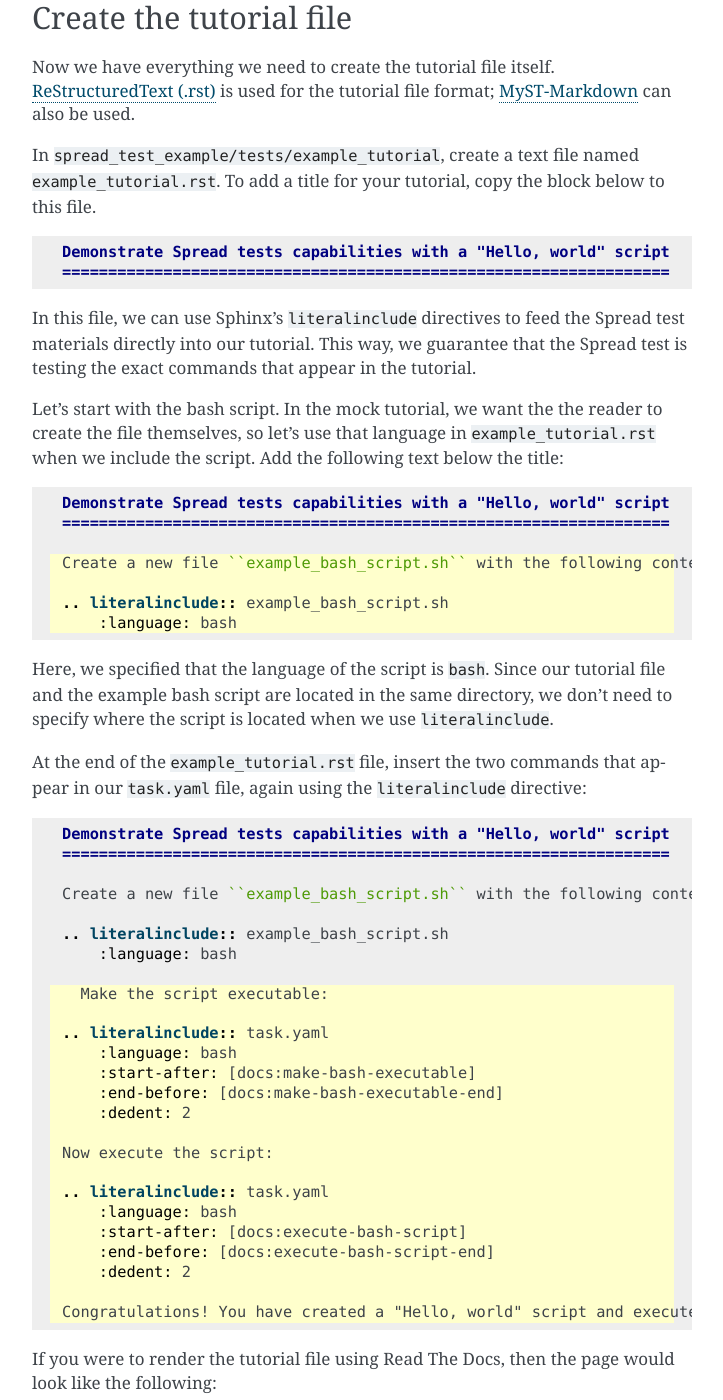
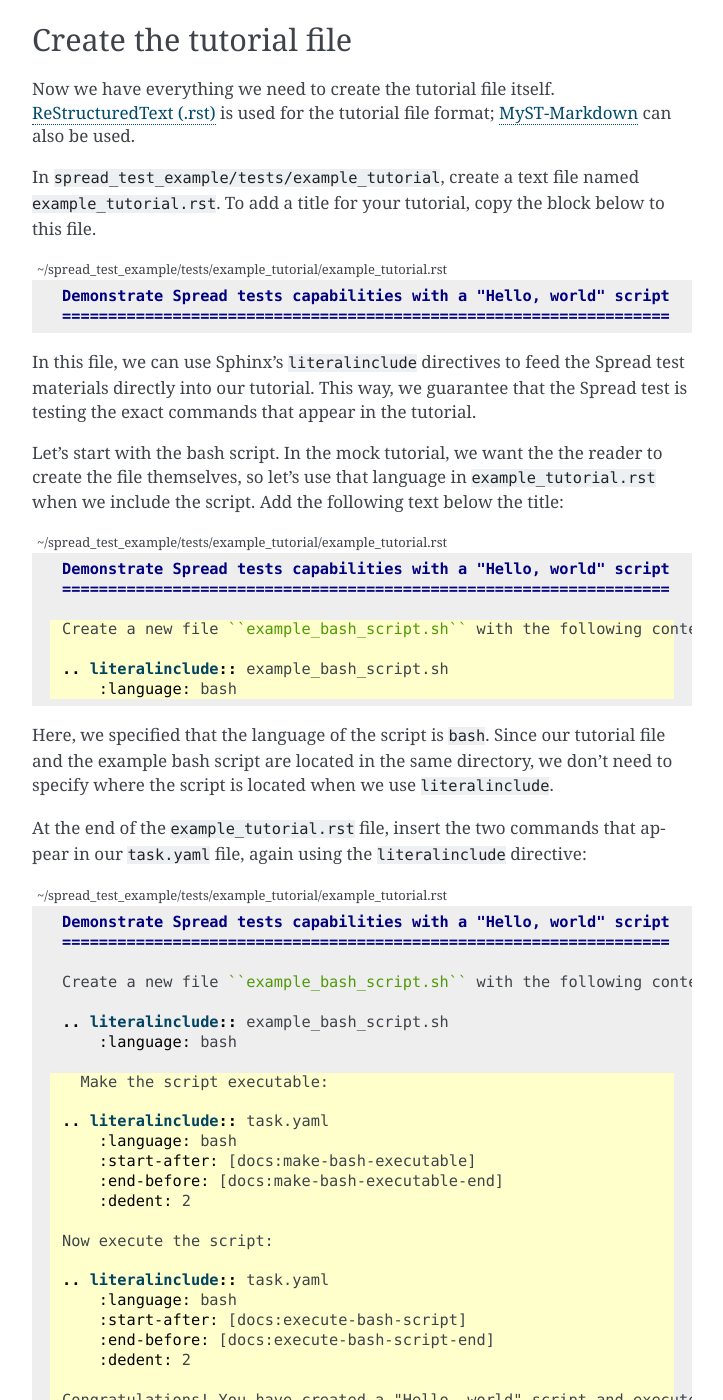
Before and after one commit to canonical/sphinx-docs-starter-pack, a Sphinx documentation site: the page built from docs/tutorial/set-up-automated-testing.rst, in a window 1280 px wide and 1400 px high, scrolled down 1996 px. Shown: the whole window, without its empty margins (388-1111 px from the left). Built offline with Sphinx 7.4.7, drawn with Linux system fonts in a browser that asks for light colours; pages that are not in the unit, such as notebooks, are missing from menus; some of the changed text lies outside the part shown.

Commit message:
Update set-up-automated-testing.rst

```diff
--- a/docs/tutorial/set-up-automated-testing.rst
+++ b/docs/tutorial/set-up-automated-testing.rst
@@ -54,6 +54,7 @@ In ``spread_test_example/tests/example_tutorial``, paste the following contents
 into a new file ``task.yaml``:
 
 .. code-block:: yaml
+    :caption: ~/spread_test_example/tests/example_tutorial/task.yaml
 
     ###########################################
     # IMPORTANT
@@ -96,6 +97,7 @@ named ``example_tutorial.rst``. To add a title for your tutorial, copy the
 block below to this file.
 
 .. code-block:: rst
+    :caption: ~/spread_test_example/tests/example_tutorial/example_tutorial.rst
 
     Demonstrate Spread tests capabilities with a "Hello, world" script
     ==================================================================
@@ -109,6 +111,7 @@ create the file themselves, so let's use that language in ``example_tutorial.rst
 when we include the script. Add the following text below the title:
 
 .. code-block:: rst
+  :caption: ~/spread_test_example/tests/example_tutorial/example_tutorial.rst
   :emphasize-lines: 4-7
 
   Demonstrate Spread tests capabilities with a "Hello, world" script
@@ -127,6 +130,7 @@ At the end of the ``example_tutorial.rst`` file, insert the two commands that
 appear in our ``task.yaml`` file, again using the ``literalinclude`` directive:
 
 .. code-block:: rst
+  :caption: ~/spread_test_example/tests/example_tutorial/example_tutorial.rst
   :emphasize-lines: 9-25
 
   Demonstrate Spread tests capabilities with a "Hello, world" script
@@ -171,6 +175,7 @@ Now let's create the Spread test file and include our example tutorial. From the
 following contents:
 
 .. code-block:: yaml
+    :caption: ~/spread_test_example/spread.yaml
 
     project: spread_test_example
 
@@ -184,6 +189,7 @@ Now we need to tell Spread about the ``example_tutorial`` Spread test. Add the
 following section to the end of ``spread.yaml``:
 
 .. code-block:: yaml
+    :caption: ~/spread_test_example/spread.yaml
     :emphasize-lines: 5-9
 
     project: spread_test_example
@@ -194,7 +200,7 @@ following section to the end of ``spread.yaml``:
       tests/:
         summary: example tutorial
         systems:
-        - ubuntu-24.04.64
+          - ubuntu-24.04-64
 
 The ``suites`` section is how we tell Spread about the various Spread tests in
 our project. We tell Spread to look in the ``tests`` directory for all Spread tests
@@ -214,6 +220,7 @@ Include the following ``backends`` section of ``spread.yaml`` between the ``path
 ``suites`` sections:
 
 .. code-block:: yaml
+    :caption: ~/spread_test_example/spread.yaml
     :emphasize-lines: 5-40
 
     project: spread_test_example
@@ -261,7 +268,7 @@ Include the following ``backends`` section of ``spread.yaml`` between the ``path
       tests/:
         summary: example tutorial
         systems:
-        - ubuntu-24.04.64
+          - ubuntu-24.04-64
 
 The ``backends`` section contains the following sections:
 
@@ -309,6 +316,7 @@ connecting to the VM, sending the Spread test to the VM and executing the test.
 If the test is successful, the terminal will output something similar to the following:
 
 .. terminal::
+    :dir: spread_test_example
 
     2025-02-04 16:17:10 Successful tasks: 1
     2025-02-04 16:17:10 Aborted tasks: 0
@@ -329,6 +337,7 @@ Multipass VM so that additional debugging can happen. In that case, the terminal
 will output something similar to the following:
 
 .. terminal::
+    :dir: spread_test_example
 
     2025-02-04 16:17:10 Starting shell to debug...
     2025-02-04 16:17:10 Sending script for multipass:ubuntu-24.04-64 (multipass:ubuntu-24.04-64:tests/example_tutorial):
```
